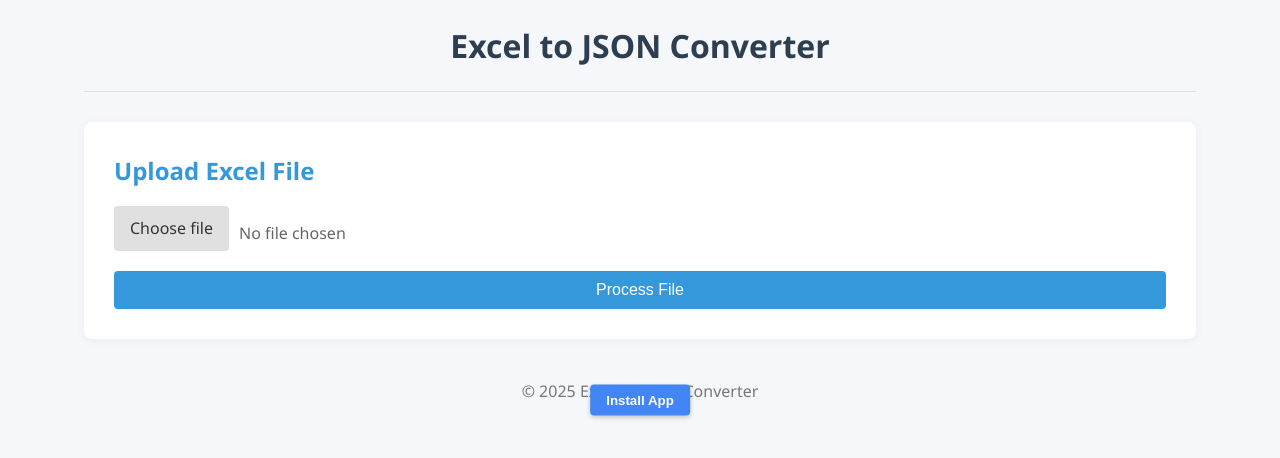
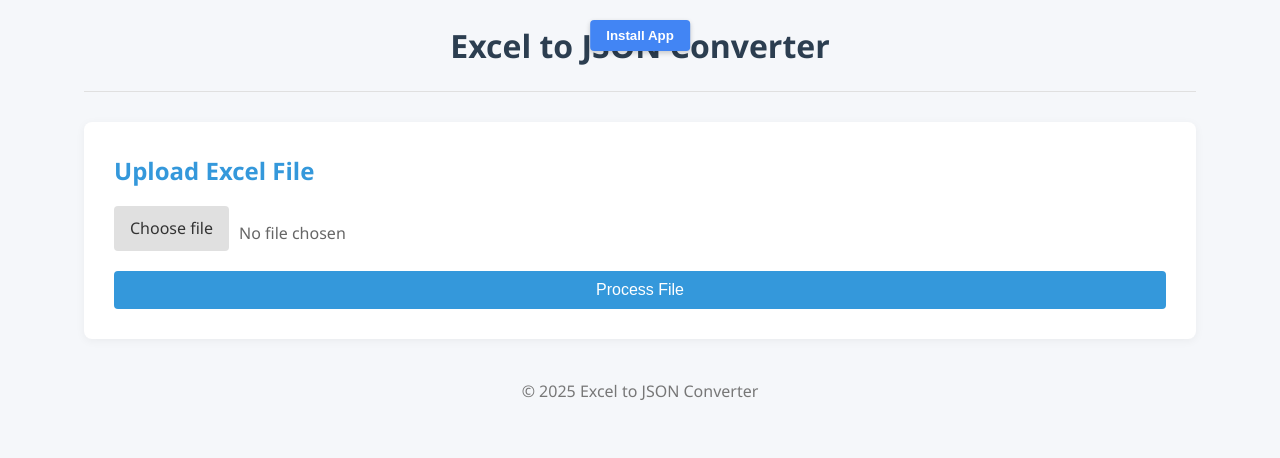
Before and after one commit to CodesBySammy/Exon, a website: page public/index.html in a window 1280 px wide. Drawn offline with Linux system fonts and the light colour scheme.

Commit message:
Update styles.css

```diff
--- a/public/styles.css
+++ b/public/styles.css
@@ -1,8 +1,8 @@
 .install-button {
-    position: fixed;
-    top: 50%;
+   position: absolute; /* Change from fixed to absolute */
+    top: 20px;
     left: 50%;
-    transform: translate(-50%, -50%);
+    transform: translateX(-50%);
     background-color: #4285f4;
     color: white;
     border: none;
```
